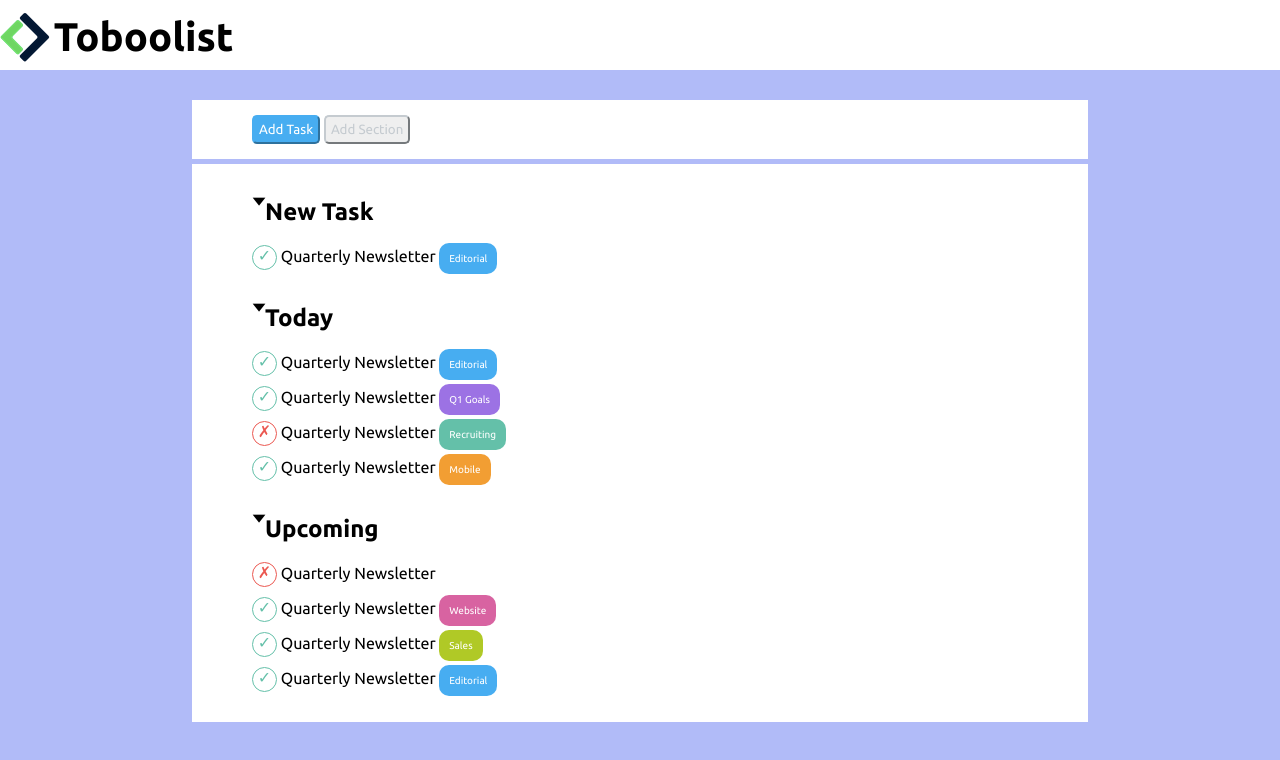
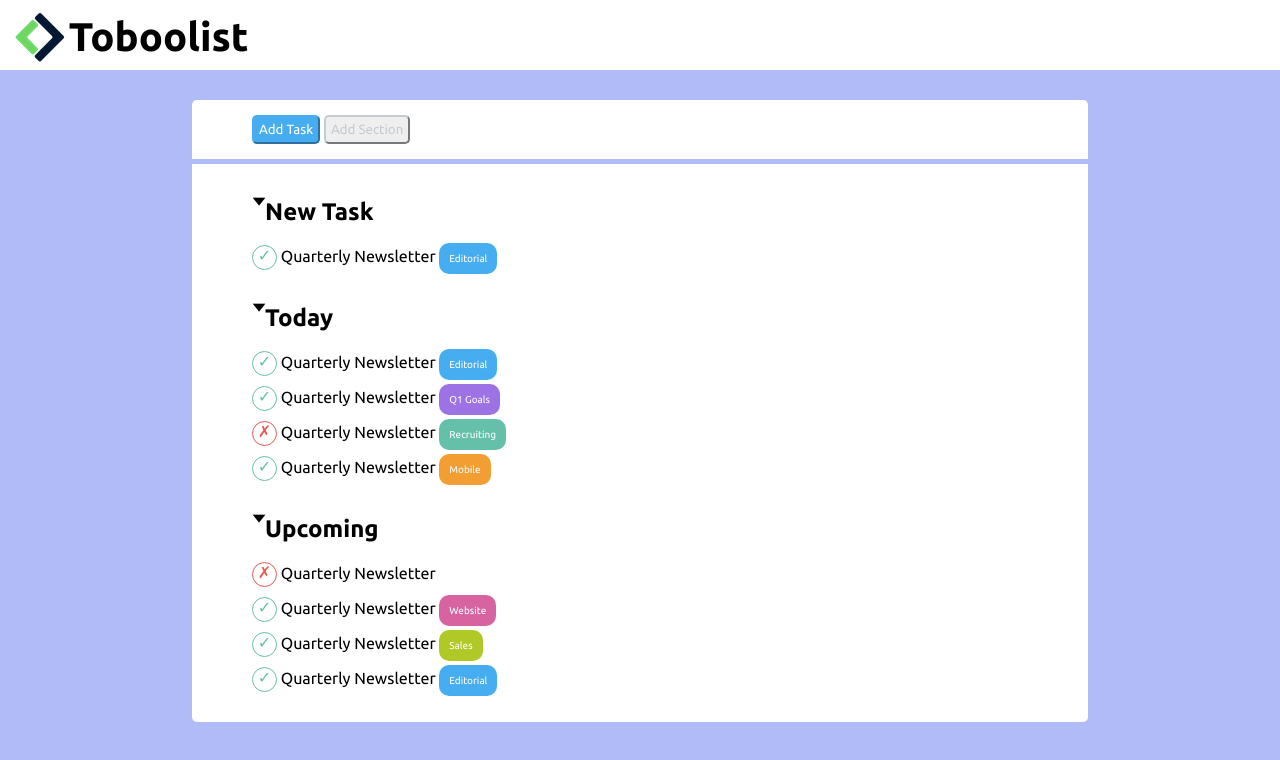
Before and after one commit to 0xbrax/html-css-toboolist, a plain HTML site: page index.html in a window 1280 px wide. Drawn offline with Linux system fonts and the light colour scheme.

Commit message:
Work in progress 4

```diff
--- a/css/style.css
+++ b/css/style.css
@@ -13,6 +13,7 @@ header {
     height: 70px;
     background-color: #FFF;
     line-height: 70px;
+    padding-left: 15px;
 }
 
 #logo-img {
@@ -38,6 +39,8 @@ header {
     margin-top: 30px;
     padding: 15px 60px;
     margin-bottom: 5px;
+    border-top-left-radius: 5px;
+    border-top-right-radius: 5px;
 }
 
 .button {
@@ -58,6 +61,8 @@ header {
 
 .task-list {
     padding: 30px 60px;
+    border-bottom-left-radius: 5px;
+    border-bottom-right-radius: 5px;
 }
 
 .task-special {
```
Also changed, not shown: index.html (+0 -1 lines).
